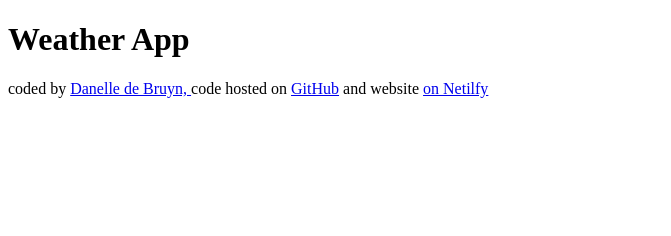
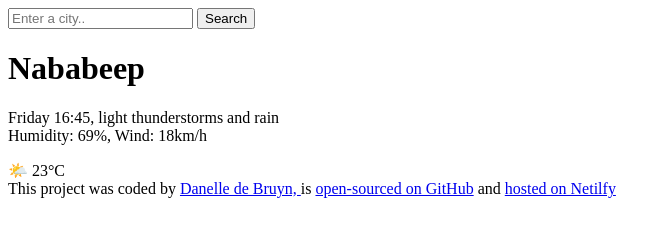
Before and after one commit to DANELLE19/Weather, a plain HTML site: page index.html in a window 1280 px wide. Shown: the whole page, without its empty margins (0-671 px from the left). Drawn offline with Linux system fonts and the light colour scheme.

Commit message:
added more to index.html file

```diff
--- a/index.html
+++ b/index.html
@@ -3,20 +3,34 @@
   <head>
     <meta charset="UTF-8" />
     <meta http-equiv="X-UA-Compatible" content="IE=edge" />
-    <meta name="viewport" content="width=device-width, initial-scale=1.0" />
-    <title>SheCodes</title>
-  </head>
-  <body>
-    <h1>Weather App</h1>
+    <meta name="viewport" content="width=device-width, initial-scale=1.0">
+    </head>
+<header>
+  <form>
+        <input type="search" placeholder="Enter a city.." required />
+        <input type="submit" value="Search" />
+  </form>
+</header>
+    <main>
+      <div>
+      <h1>Nababeep</h1>
+      <p>
+        Friday 16:45, light thunderstorms and rain
+        <br />
+        Humidity: 69%, Wind: 18km/h
+        </p>
+        </div>
+        <div>🌤️ 23°C</div>
+         </main>
     <footer>
-      coded by
+     This project was coded by
       <a href="https://github.com/DANELLE19" target="_blank">
         Danelle de Bruyn, </a
-      >code hosted on
-      <a href="https://github.com/DANELLE19/Weather" target="_blank">GitHub</a>
-      and website
+      >is
+      <a href="https://github.com/DANELLE19/Weather" target="_blank">open-sourced on GitHub</a>
+      and
       <a href="https://main--weather-mateo-app.netlify.app/" target="_blank"
-        >on Netilfy</a
+        >hosted on Netilfy</a
       >
     </footer>
   </body>
```
